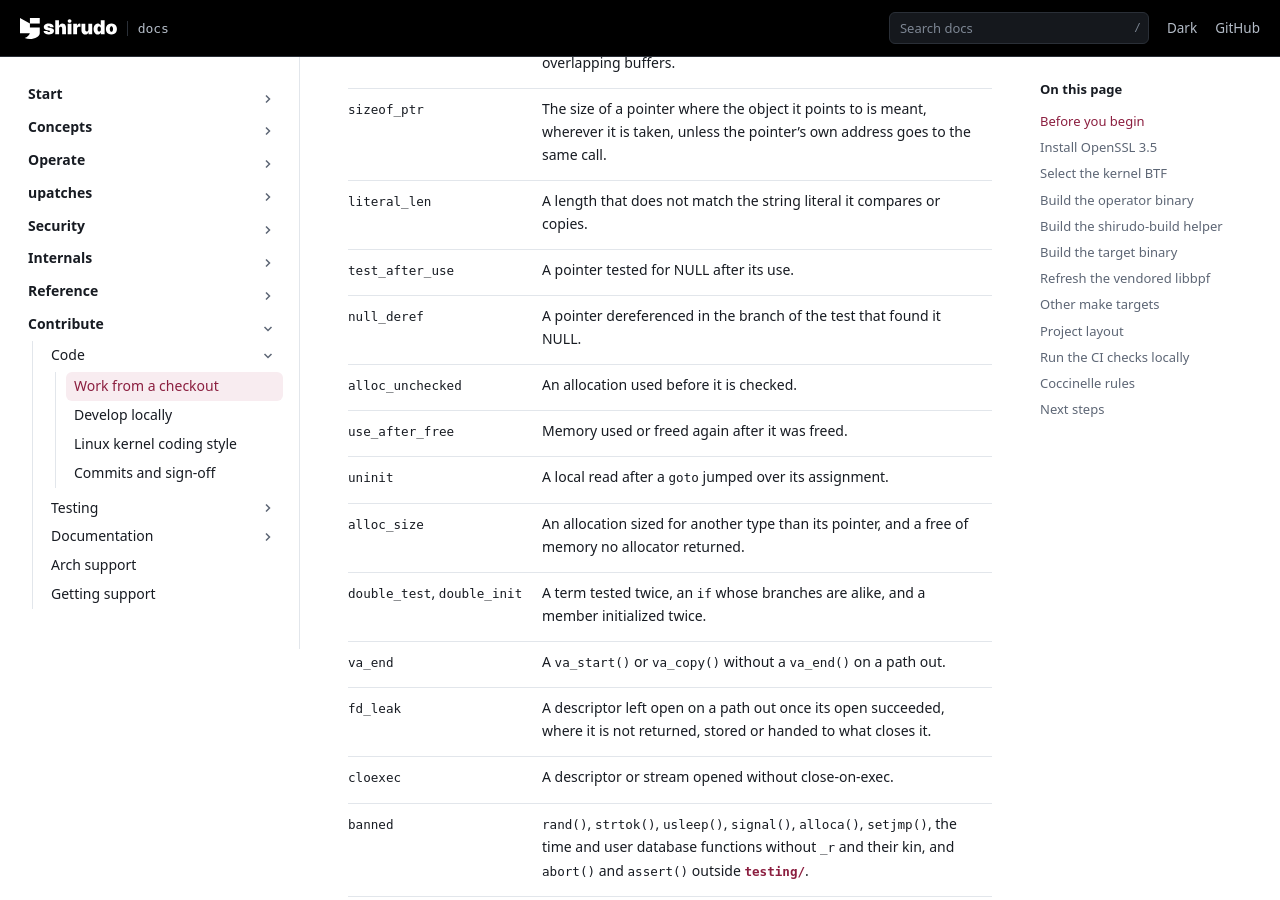
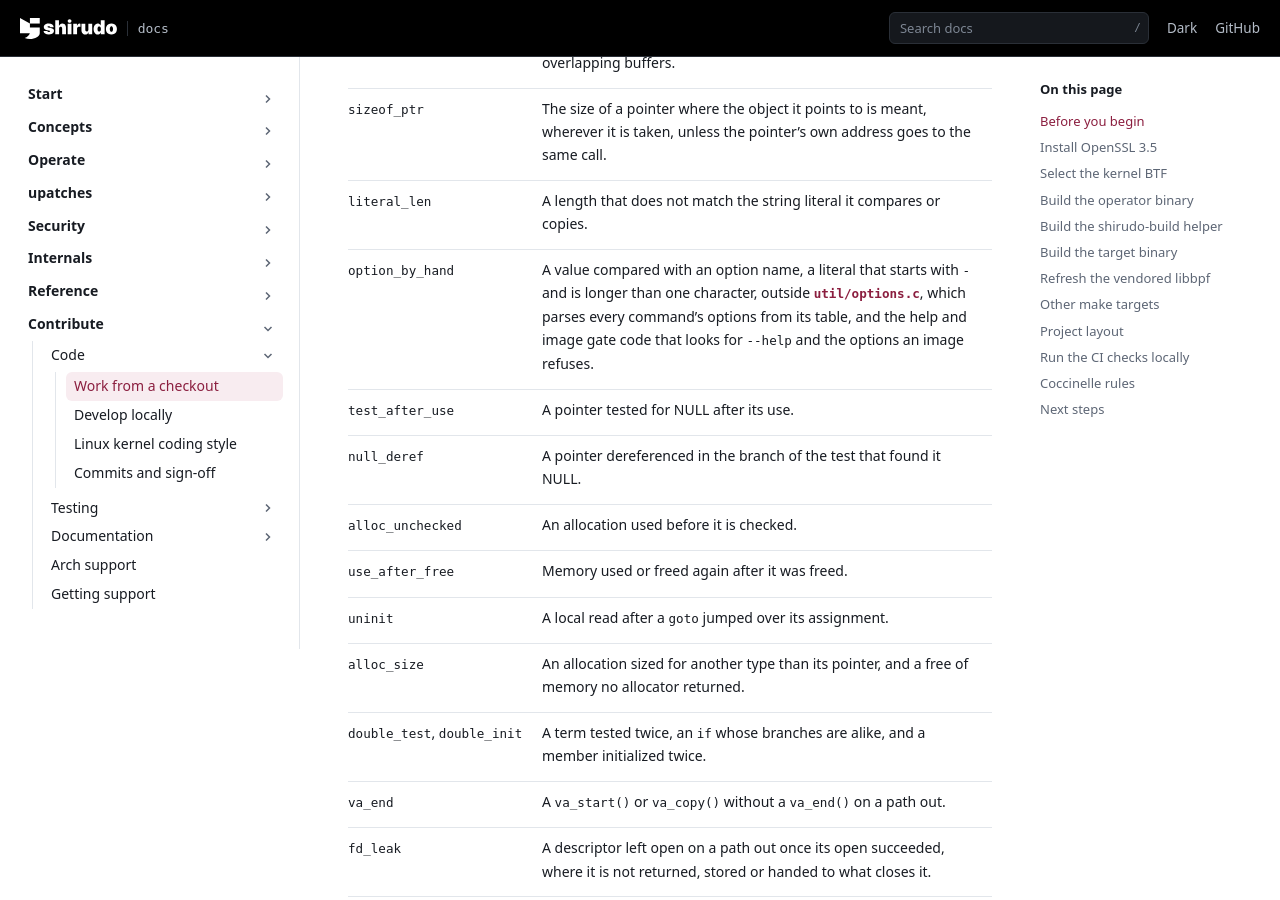
Before and after one commit to AliBashaSY/shirudo, a Sphinx documentation site: the page built from Documentation/contribute/code/developer-guide.rst, in a window 1280 px wide and 900 px high, scrolled down 12817 px. Built offline with Sphinx 7.4.7, drawn with Linux system fonts in a browser that asks for light colours; pages that are not in the unit, such as notebooks, are missing from menus.

Commit message:
coccinelle: refuse an option compared by hand outside the parser
Every command now reads its options through opt_next() from a table,
which holds the rules options follow: both value forms, no repeat, no
empty value, a usage error in one line. An argument compared with an
option name by hand skips all of them, and nothing would notice; it
compiles and passes the command's tests.

option_by_hand reports a strcmp(), strncmp(), str_has_prefix(),
str_skip_prefix() or span_equals() of a value with a literal that
starts with - and is longer than one character, outside the parser in
util/options.c, the help words of util/help.c, the image gate's scan
of util/image_runtime.c, which refuses --keys-dir, --cert and --tcti
under a config image for any command and so stays apart from the
tables, the build-time gen-vmlinux-h and the tests. "-" alone, a path
meaning standard output, is no option.

shirudo help --list-cmds compared its argument with --list-cmds by
hand; it calls is_list_cmds() now. t0006 checks the rule reports a
sample and spares "-" and the parser.

Signed-off-by: Daniel Borkmann <daniel@iogearbox.net>

```diff
--- a/Documentation/contribute/code/developer-guide.rst
+++ b/Documentation/contribute/code/developer-guide.rst
@@ -660,6 +660,12 @@ can rewrite what it finds does so with ``-D patch``:
    * - ``literal_len``
      - A length that does not match the string literal it compares or
        copies.
+   * - ``option_by_hand``
+     - A value compared with an option name, a literal that starts with
+       ``-`` and is longer than one character, outside
+       :src:`util/options.c`, which parses every command's options from
+       its table, and the help and image gate code that looks for
+       ``--help`` and the options an image refuses.
    * - ``test_after_use``
      - A pointer tested for NULL after its use.
    * - ``null_deref``
```
Also changed, not shown: 3 other files.
